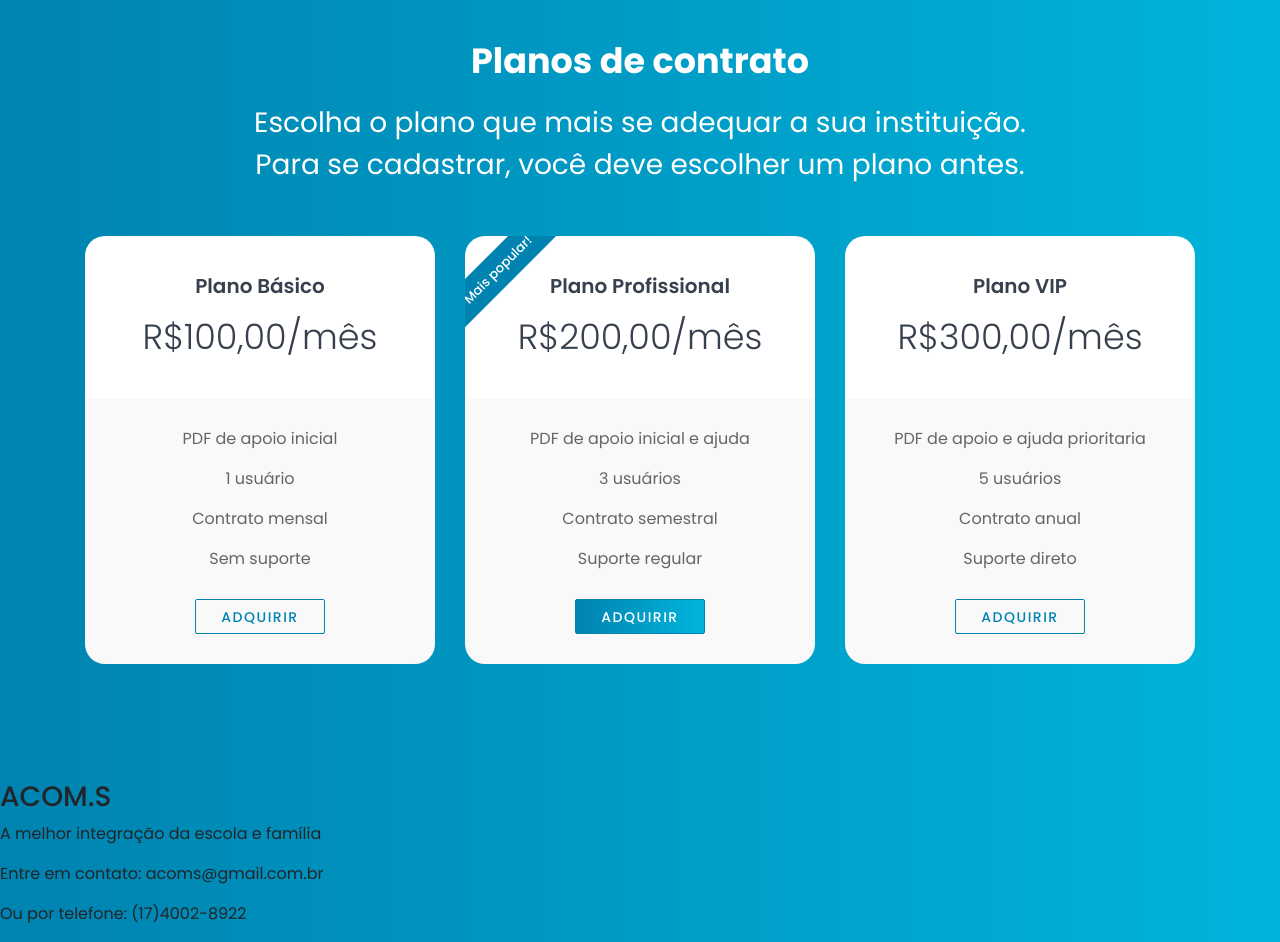
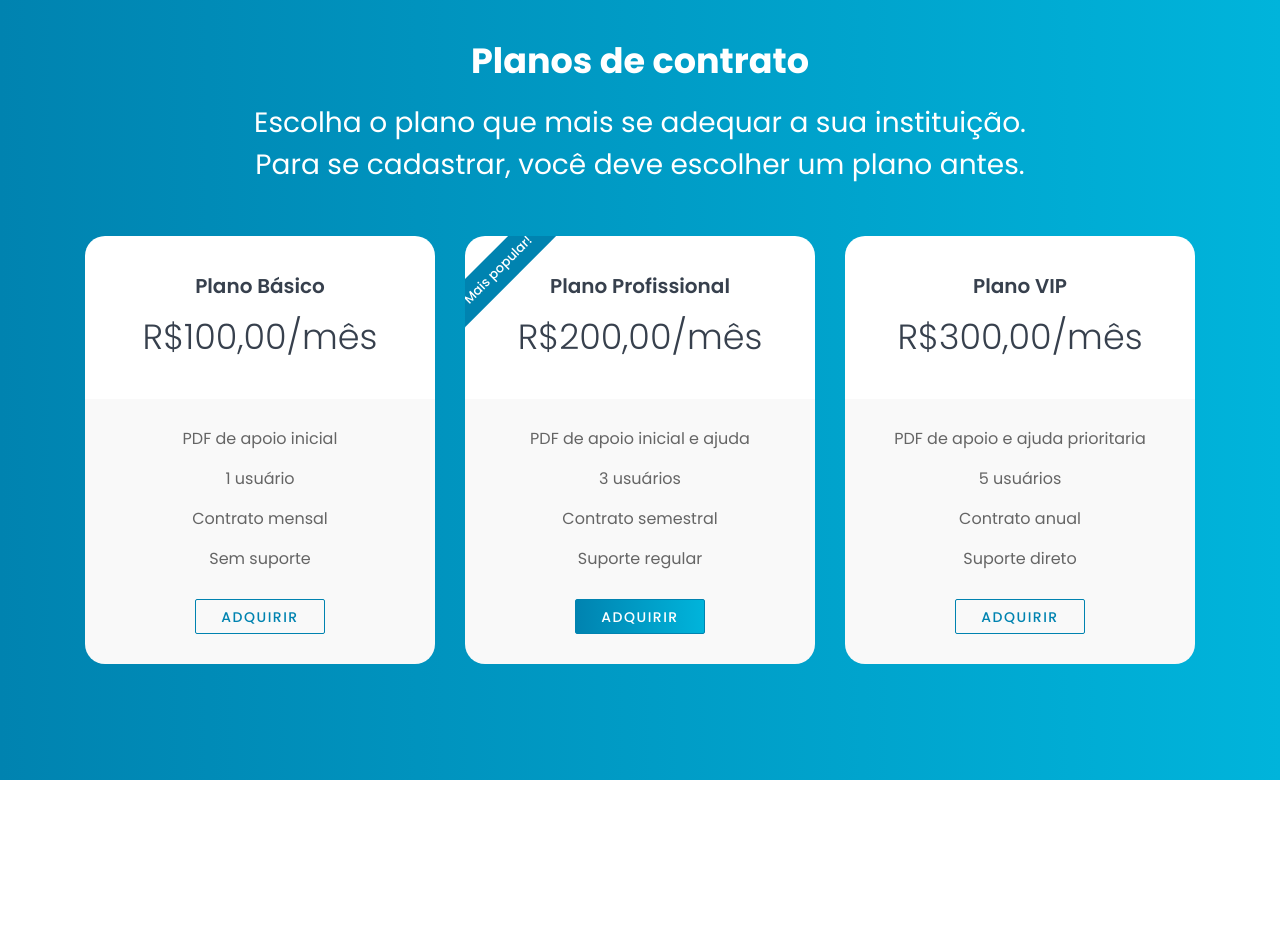
Before and after one commit to UR4N0-235/ACOMS, a plain HTML site: page acoms/paginas/planos/planos.html in a window 1280 px wide. Shown: the part 128-1070 px from the top of the page. After the commit the page ends 908 px from the top, so only its background shows below. Drawn offline with nearby package versions, Linux system fonts and the light colour scheme.

Commit message:
removed footer

```diff
--- a/acoms/paginas/planos/planos.html
+++ b/acoms/paginas/planos/planos.html
@@ -108,12 +108,7 @@
             </div>
         </div>
     </section>
-    <footer id="footer">
-        <h3>ACOM.S</h3>
-        <p>A melhor integração da escola e família</p>
-        <p><span>Entre em contato:</span> acoms@gmail.com.br</p>
-        <p><span>Ou por telefone:</span> (17)4002-8922</p>
-    </footer>
+
     <script src="https://code.jquery.com/jquery-3.3.1.slim.min.js"
         integrity="sha384-q8i/X+965DzO0rT7abK41JStQIAqVgRVzpbzo5smXKp4YfRvH+8abtTE1Pi6jizo"
         crossorigin="anonymous"></script>
```
